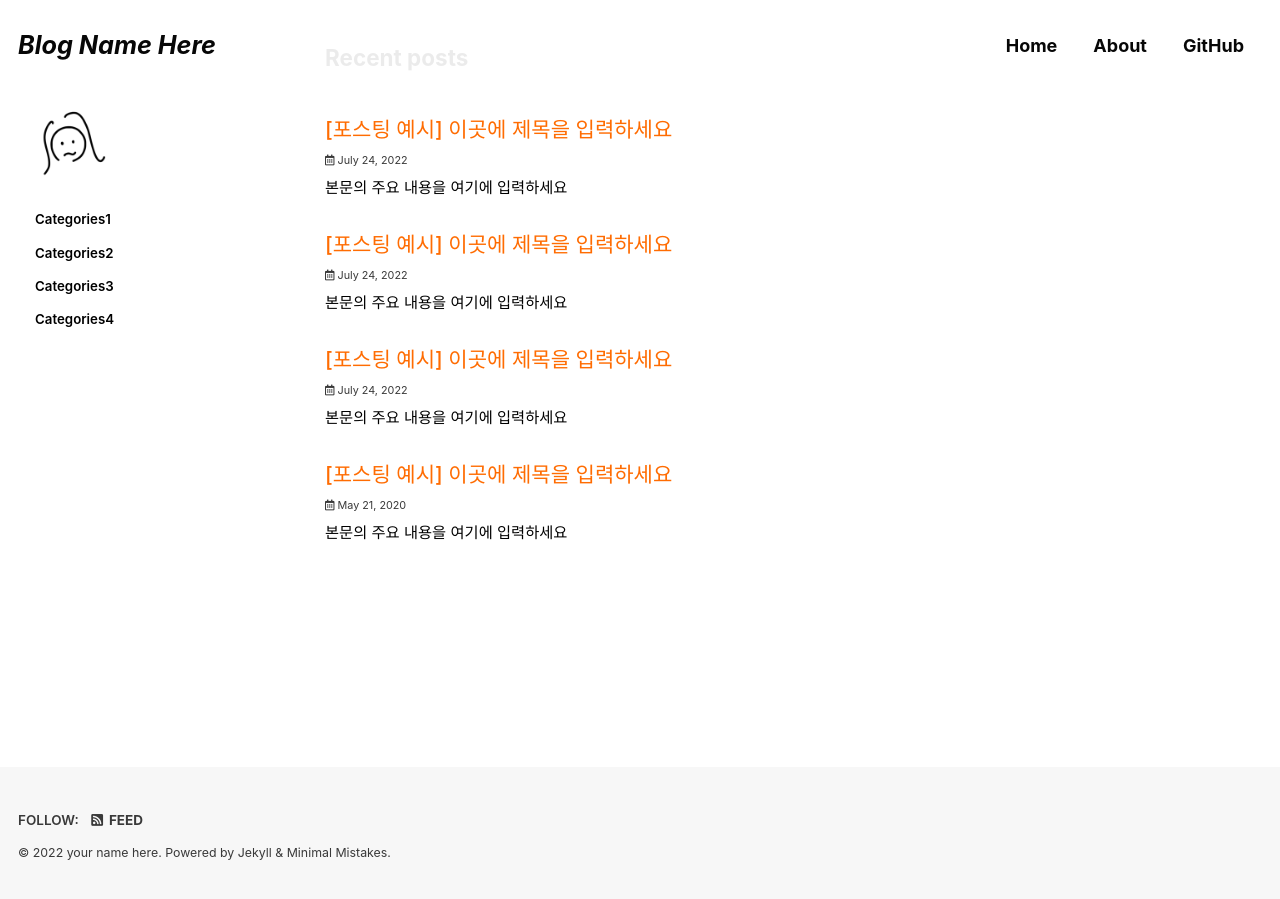
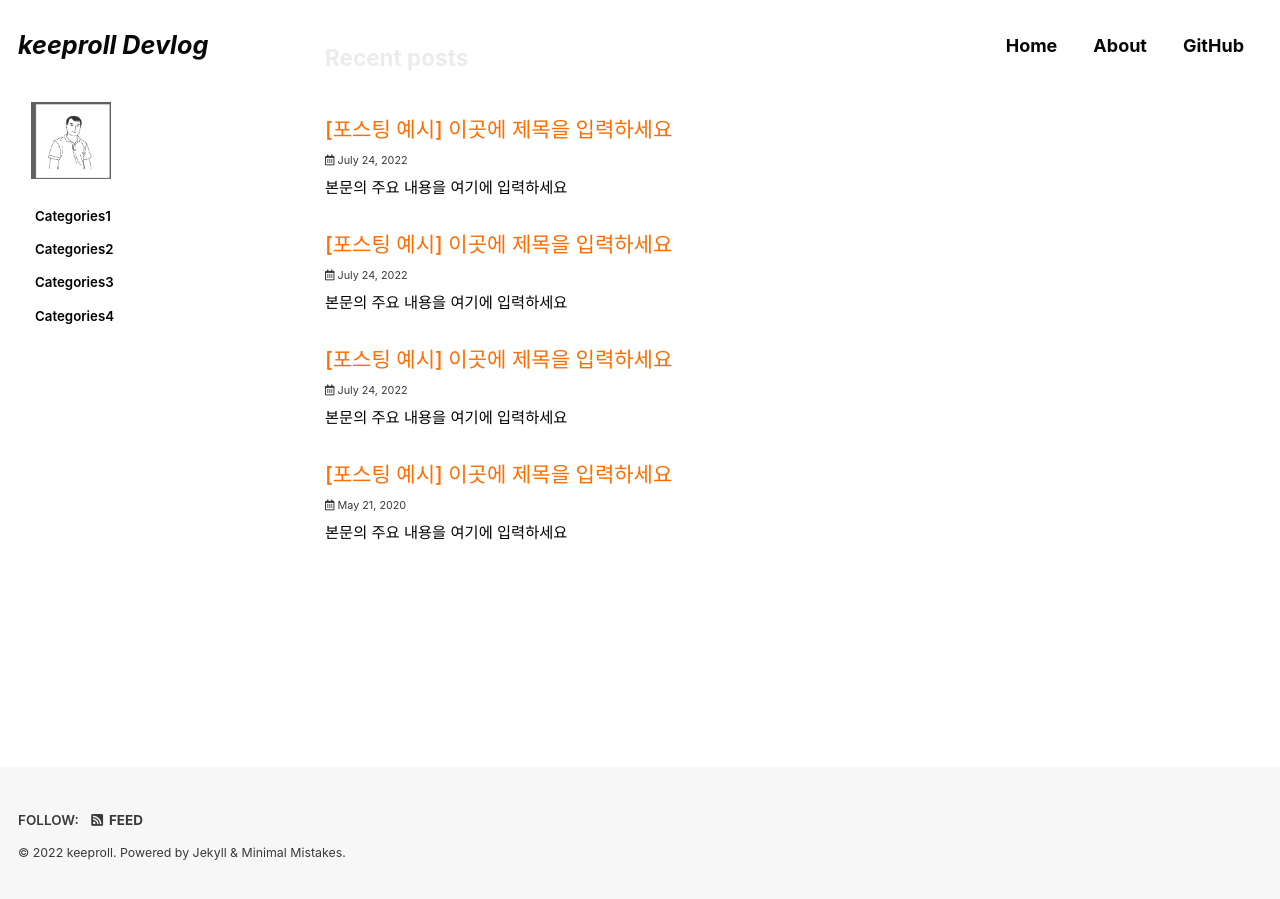
Before and after one commit to keeproll/keeproll.github.io, a Jekyll site: the page built from index.html, in a window 1280 px wide and 900 px high, scrolled down 90 px. Built offline with Jekyll 4.4.1, drawn with Linux system fonts in a browser that asks for light colours; cached includes are drawn as plain includes; some web fonts are replaced; the list of posts is cut into pages by our own code.

Commit message:
_config.yml 수정 / png upload

```diff
--- a/_config.yml
+++ b/_config.yml
@@ -19,14 +19,14 @@ minimal_mistakes_skin: "plum" # "default" "air", "aqua", ...
 
 # Site Settings
 locale: "ko-KR" #"en-US"
-title: "Blog Name Here" # 상단 헤더에 보이는 블로그 명
+title: "keeproll Devlog" # 상단 헤더에 보이는 블로그 명
 title_separator: "&#124;"
 subtitle: # site tagline that appears below site title in masthead
-name: "your name here" # 블로그 닉네임 설정
+name: "keeproll" # 블로그 닉네임 설정
 description: "this is my blog!" # 블로그 설명
-url: "https://github-account.github.io" # 블로그 URL
+url: "https://keeproll.github.io" # 블로그 URL
 baseurl: # the subpath of your site, e.g. "/blog"
-repository: "github-account/github-account.github.io" # GitHub Repo 이름
+repository: "keeproll/keeproll.github.io" # GitHub Repo 이름
 teaser: #
 
 # logo                     : # 블로그명 앞에 로고 추가하고 싶을 경우 사용
@@ -98,8 +98,8 @@ analytics:
 
 # Site Author
 author:
-  name: "your name here" # 블로그 닉네임
-  avatar: "/assets/images/meee.png" # 블로그 프로필 사진
+  name: "keeproll" # 블로그 닉네임
+  avatar: "/assets/images/keeproll.png" # 블로그 프로필 사진
   #   bio              : "hi all!"
   # location         : "Seoul, Korea"
   # email            : "youremailhere@xxxxxx.com"
```
Also changed, not shown: assets/images/keeproll.png (added).
